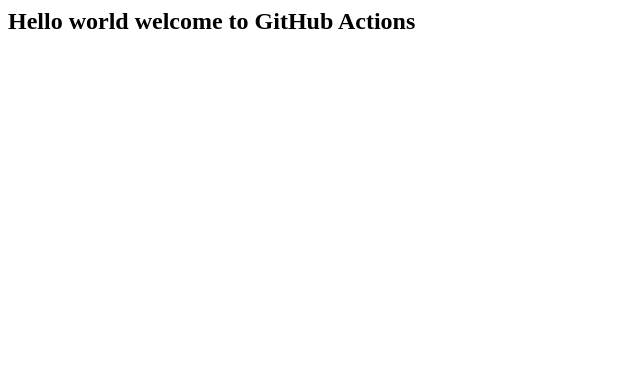
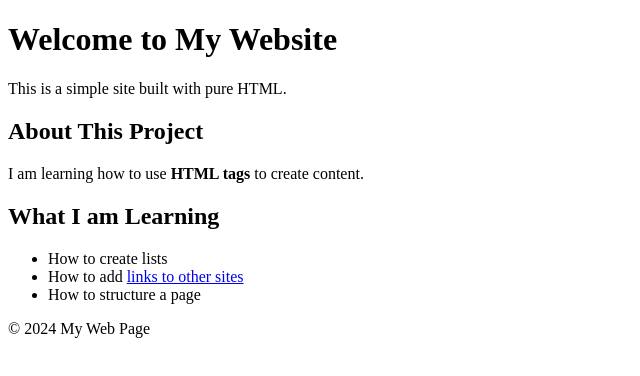
Before and after one commit to Devopsnadha/GHA-repo, a plain HTML site: page index.html in a window 1280 px wide. Shown: the whole page, without its empty margins (0-640 px from the left). Drawn offline with Linux system fonts and the light colour scheme.

Commit message:
Create initial HTML structure for the website
Added a complete HTML structure with header, main content, and footer sections.

```diff
--- a/index.html
+++ b/index.html
@@ -1 +1,39 @@
-<h2>Hello world welcome to GitHub Actions</h2>
+<!DOCTYPE html>
+<html lang="en">
+<head>
+    <meta charset="UTF-8">
+    <meta name="viewport" content="width=device-width, initial-scale=1.0">
+    <title>My First Website</title>
+</head>
+<body>
+
+    <!-- Header Section -->
+    <header>
+        <h1>Welcome to My Website</h1>
+        <p>This is a simple site built with pure HTML.</p>
+    </header>
+
+    <!-- Main Content -->
+    <main>
+        <section>
+            <h2>About This Project</h2>
+            <p>I am learning how to use <b>HTML tags</b> to create content.</p>
+        </section>
+
+        <section>
+            <h2>What I am Learning</h2>
+            <ul>
+                <li>How to create lists</li>
+                <li>How to add <a href="https://www.w3schools.com">links to other sites</a></li>
+                <li>How to structure a page</li>
+            </ul>
+        </section>
+    </main>
+
+    <!-- Footer Section -->
+    <footer>
+        <p>&copy; 2024 My Web Page</p>
+    </footer>
+
+</body>
+</html>
```
